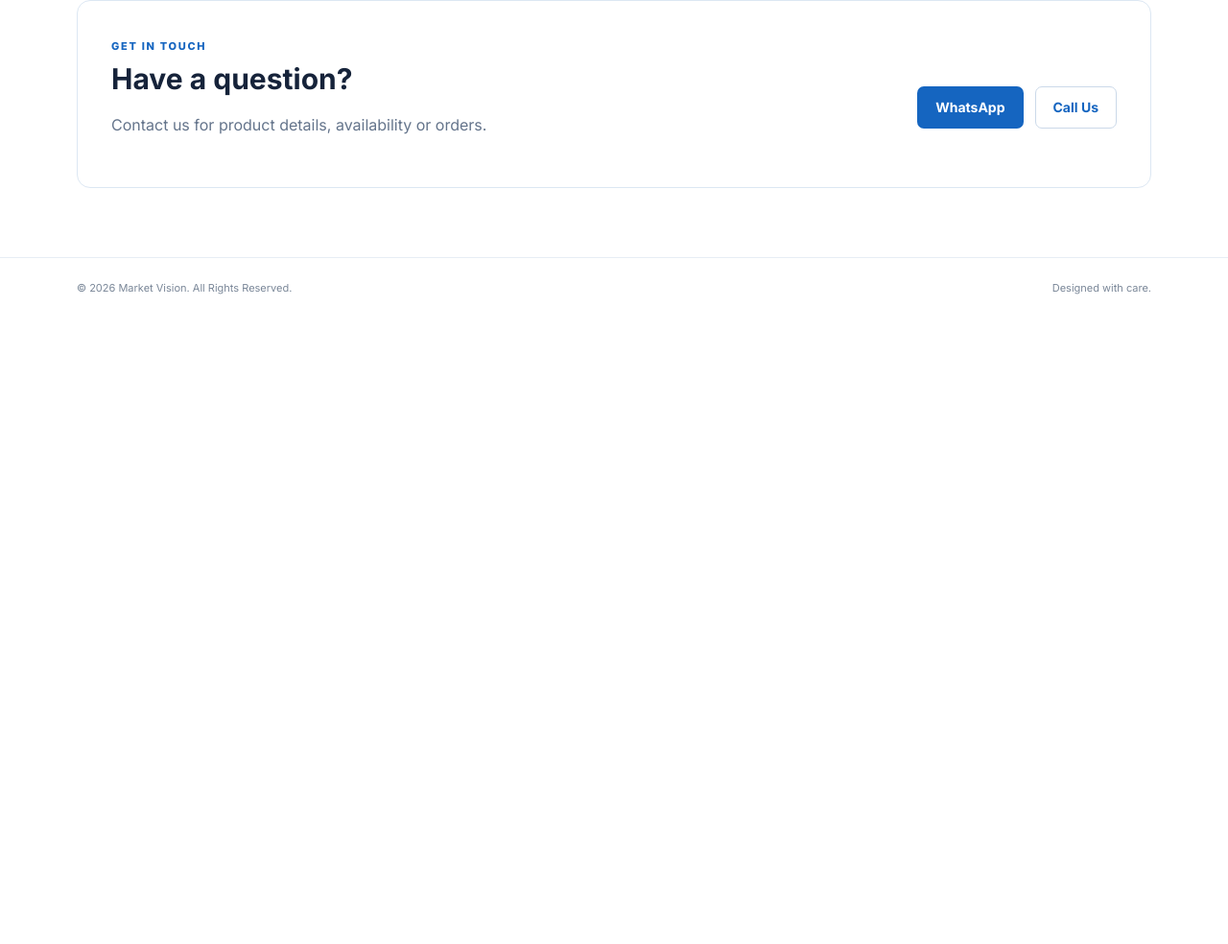
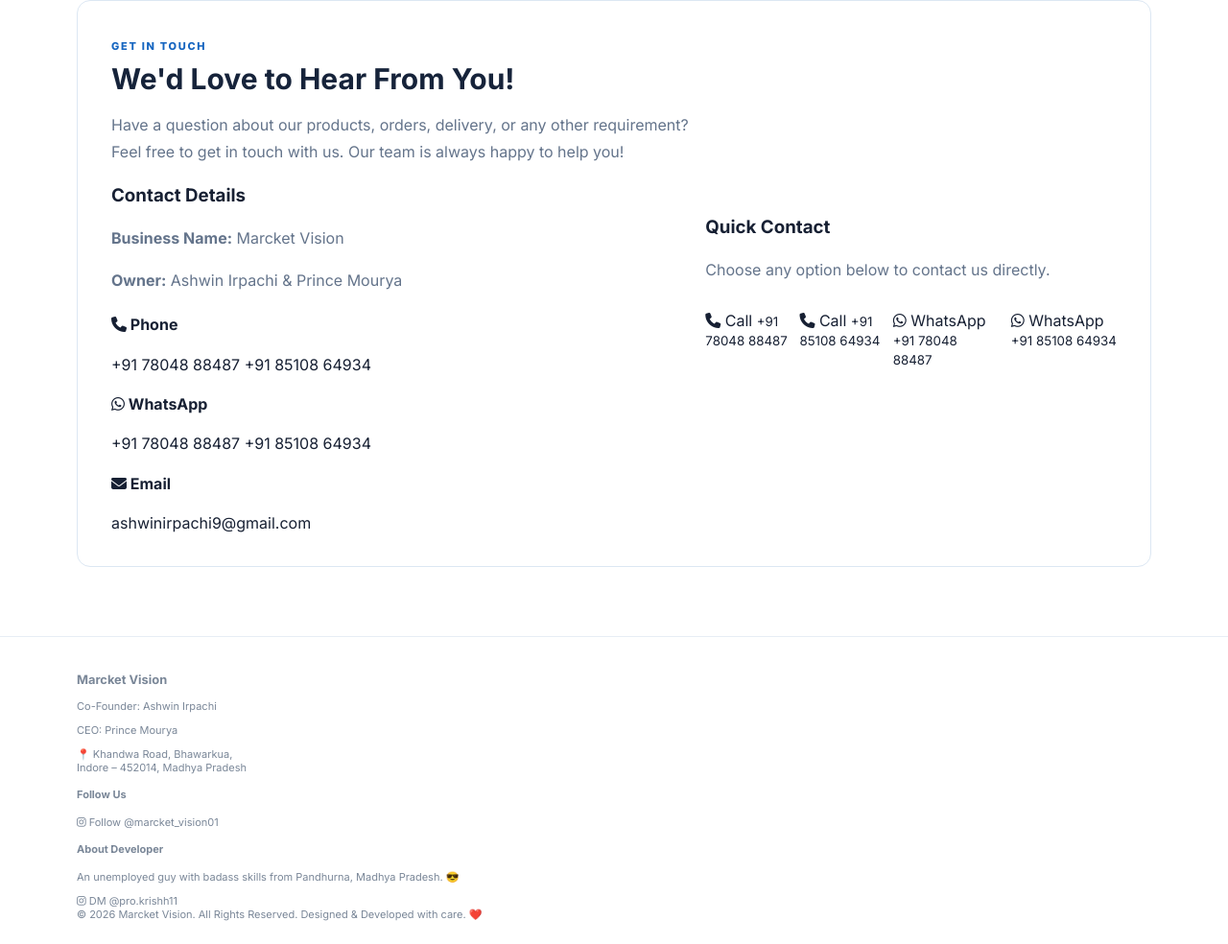
Before and after one commit to dev-kumrekrishna/Market-Vision, a plain HTML site: page index.html in a window 1280 px wide. Shown: the part 1559-2543 px from the top of the page at 96% size. Before the commit the page ends 1890 px from the top, so only its background shows below. Drawn offline with Linux system fonts and the light colour scheme; no server answers.

Commit message:
Add files via upload

```diff
--- a/index.html
+++ b/index.html
@@ -116,22 +116,235 @@
 
 <section class="section" id="contact">
   <div class="container contact-card">
-    <div><span class="eyebrow">GET IN TOUCH</span><h2>Have a question?</h2><p>Contact us for product details, availability or orders.</p></div>
-    <div class="contact-actions">
-      <a class="btn primary" id="whatsappLink" target="_blank">WhatsApp</a>
-      <a class="btn secondary" id="callLink">Call Us</a>
+
+    <!-- Contact Information -->
+    <div class="contact-info">
+
+      <span class="eyebrow">GET IN TOUCH</span>
+
+      <h2>We'd Love to Hear From You!</h2>
+
+      <p class="contact-intro">
+        Have a question about our products, orders, delivery, or any other
+        requirement? Feel free to get in touch with us. Our team is always
+        happy to help you!
+      </p>
+
+      <div class="contact-details">
+
+        <h3>Contact Details</h3>
+
+        <div class="business-details">
+          <p><strong>Business Name:</strong> Marcket Vision</p>
+          <p><strong>Owner:</strong> Ashwin Irpachi & Prince Mourya</p>
+        </div>
+
+        <!-- Phone Numbers -->
+        <div class="contact-group">
+
+          <h4>
+            <i class="fa-solid fa-phone"></i>
+            Phone
+          </h4>
+
+          <a href="tel:+917804888487" class="contact-link">
+            +91 78048 88487
+          </a>
+
+          <a href="tel:+918510864934" class="contact-link">
+            +91 85108 64934
+          </a>
+
+        </div>
+
+        <!-- WhatsApp Numbers -->
+        <div class="contact-group">
+
+          <h4 class="whatsapp-title">
+            <i class="fa-brands fa-whatsapp"></i>
+            WhatsApp
+          </h4>
+
+          <a
+            href="https://wa.me/917804888487"
+            target="_blank"
+            rel="noopener"
+            class="contact-link whatsapp-link"
+          >
+            +91 78048 88487
+          </a>
+
+          <a
+            href="https://wa.me/918510864934"
+            target="_blank"
+            rel="noopener"
+            class="contact-link whatsapp-link"
+          >
+            +91 85108 64934
+          </a>
+
+        </div>
+
+        <!-- Email -->
+        <div class="contact-group">
+
+          <h4>
+            <i class="fa-solid fa-envelope"></i>
+            Email
+          </h4>
+
+          <a
+            href="mailto:ashwinirpachi9@gmail.com"
+            class="contact-link"
+          >
+            ashwinirpachi9@gmail.com
+          </a>
+
+        </div>
+
+      </div>
+
     </div>
+
+
+    <!-- Quick Contact Buttons -->
+    <div class="contact-actions-wrapper">
+
+      <h3>Quick Contact</h3>
+
+      <p>
+        Choose any option below to contact us directly.
+      </p>
+
+      <div class="contact-actions">
+
+        <!-- Call -->
+        <a class="contact-btn call-btn" href="tel:+917804888487">
+          <i class="fa-solid fa-phone"></i>
+          <span>Call</span>
+          <small>+91 78048 88487</small>
+        </a>
+
+        <a class="contact-btn call-btn" href="tel:+918510864934">
+          <i class="fa-solid fa-phone"></i>
+          <span>Call</span>
+          <small>+91 85108 64934</small>
+        </a>
+
+
+        <!-- WhatsApp -->
+        <a
+          class="contact-btn whatsapp-btn"
+          href="https://wa.me/917804888487"
+          target="_blank"
+          rel="noopener"
+        >
+          <i class="fa-brands fa-whatsapp"></i>
+          <span>WhatsApp</span>
+          <small>+91 78048 88487</small>
+        </a>
+
+        <a
+          class="contact-btn whatsapp-btn"
+          href="https://wa.me/918510864934"
+          target="_blank"
+          rel="noopener"
+        >
+          <i class="fa-brands fa-whatsapp"></i>
+          <span>WhatsApp</span>
+          <small>+91 85108 64934</small>
+        </a>
+
+      </div>
+
+    </div>
+
   </div>
 </section>
 
 </main>
 
 <footer class="footer">
-  <div class="container footer-row">
-    <span>© <span id="year"></span> Market Vision. All Rights Reserved.</span>
-    <span>Designed with care.</span>
+
+  <div class="container">
+
+    <div class="footer-content">
+
+      <!-- Business Info -->
+      <div class="footer-section">
+        <h3>Marcket Vision</h3>
+
+        <p class="footer-role">
+          Co-Founder: Ashwin Irpachi
+        </p>
+
+        <p class="footer-role">
+          CEO: Prince Mourya
+        </p>
+
+        <p class="footer-location">
+          📍 Khandwa Road, Bhawarkua,<br>
+          Indore – 452014, Madhya Pradesh
+        </p>
+      </div>
+
+
+      <!-- Social Media -->
+      <div class="footer-section">
+        <h4>Follow Us</h4>
+
+        <a
+          href="https://instagram.com/marcket_vision01"
+          target="_blank"
+          rel="noopener"
+          class="footer-instagram"
+        >
+          <i class="fa-brands fa-instagram"></i>
+          Follow @marcket_vision01
+        </a>
+      </div>
+
+
+      <!-- Developer -->
+      <div class="footer-section developer-section">
+        <h4>About Developer</h4>
+
+        <p>
+          An unemployed guy with badass skills from Pandhurna,
+          Madhya Pradesh. 😎
+        </p>
+
+        <a
+          href="https://instagram.com/pro.krishh11"
+          target="_blank"
+          rel="noopener"
+          class="developer-link"
+        >
+          <i class="fa-brands fa-instagram"></i>
+          DM @pro.krishh11
+        </a>
+      </div>
+
+    </div>
+
+
+    <!-- Bottom Footer -->
+    <div class="footer-bottom">
+
+      <span>
+        © <span id="year"></span> Marcket Vision. All Rights Reserved.
+      </span>
+
+      <span>
+        Designed & Developed with care. ❤️
+      </span>
+
+    </div>
+
   </div>
+
 </footer>
+
 <script type="module" src="js/app.js"></script>
 </body>
 </html>
```
Also changed, not shown: dashboard.html (+0 -21 lines).
